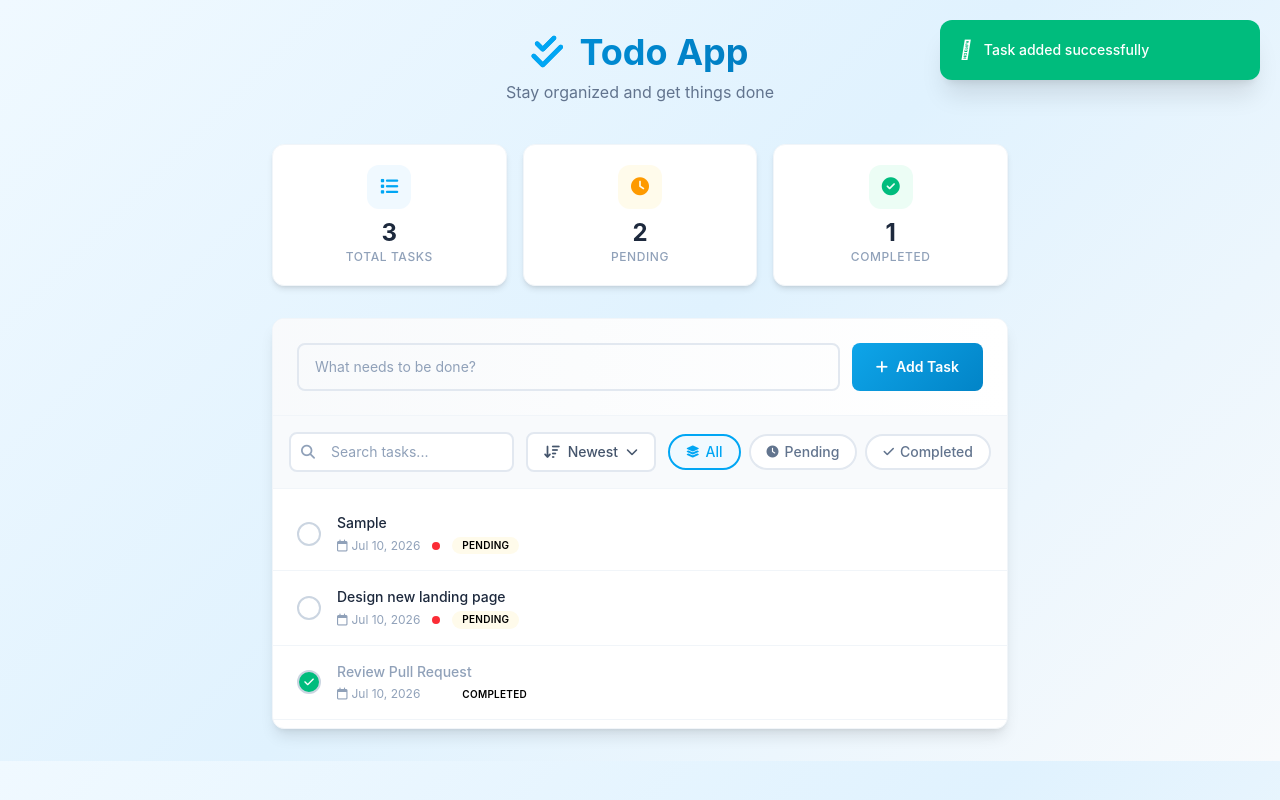
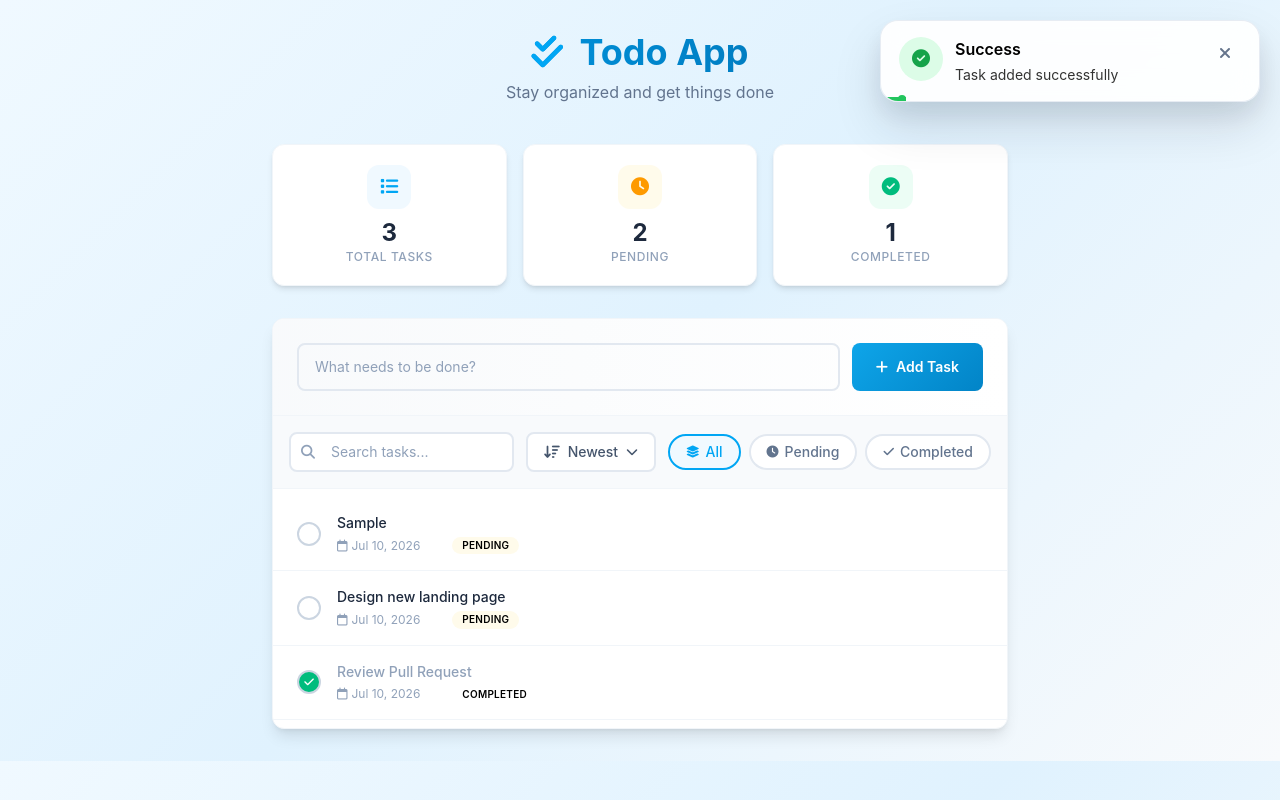
Before and after one commit to MostafaShora/Todo-App, an Angular app: page / in a window 1280 px wide. Both pictures are taken after typing "Sample" into the empty fields and a click on the button "Add Task". Built offline with nearby package versions, Linux system fonts and the light colour scheme.

Commit message:
Implement toast notifications with enhanced styling and close functionality

```diff
--- a/src/app/components/todo-item/todo-item.html
+++ b/src/app/components/todo-item/todo-item.html
@@ -1,4 +1,4 @@
-<div class="todo-item flex items-center gap-4 px-6 py-4 border-b border-slate-100 animate-slide-in">
+<div class="todo-item flex items-center gap-4 px-6 py-4 border-b border-slate-100 animate-slide-in hover:bg-slate-50">
   <div
     class="todo-check w-6 h-6 rounded-full border-2 flex items-center justify-center cursor-pointer flex-shrink-0 transition-colors duration-200"
     [ngClass]="
--- a/src/app/shared/components/toast/toast.css
+++ b/src/app/shared/components/toast/toast.css
@@ -1,7 +1,206 @@
+.toast-container {
+  position: fixed;
+  top: 20px;
+  right: 20px;
+  width: 380px;
+  z-index: 9999;
+
+  display: flex;
+  flex-direction: column;
+  gap: 14px;
+
+  pointer-events: none;
+}
+
+.toast-card {
+  position: relative;
+  overflow: hidden;
+
+  align-items: flex-start;
+  gap: 14px;
+
+  padding: 16px 18px;
+
+  border-radius: 18px;
+
+  background: rgba(255, 255, 255, 0.92);
+  backdrop-filter: blur(14px);
+  -webkit-backdrop-filter: blur(14px);
+
+  border: 1px solid rgba(226, 232, 240, 0.8);
+
+  box-shadow:
+    0 12px 24px rgba(15, 23, 42, 0.08),
+    0 24px 50px rgba(15, 23, 42, 0.12);
+
+  pointer-events: auto;
+
+  animation: slideIn 0.4s ease;
+
+  transition:
+    transform 0.35s ease,
+    box-shadow 0.35s ease,
+    opacity 0.3s ease;
+}
+
+.toast-card:hover {
+  transform: translateY(-4px);
+
+  box-shadow:
+    0 18px 35px rgba(15, 23, 42, 0.1),
+    0 28px 60px rgba(15, 23, 42, 0.16);
+}
+
+/* ========= Icon ========= */
+
+.toast-icon {
+  width: 44px;
+  height: 44px;
+
+  flex-shrink: 0;
+
+  border-radius: 50%;
+
+  display: flex;
+  align-items: center;
+  justify-content: center;
+
+  font-size: 18px;
+
+  animation: pop 0.35s ease;
+}
+
+.success .toast-icon {
+  background: #dcfce7;
+  color: #16a34a;
+}
+
+.error .toast-icon {
+  background: #fee2e2;
+  color: #dc2626;
+}
+
+.warning .toast-icon {
+  background: #fef3c7;
+  color: #d97706;
+}
+
+.info .toast-icon {
+  background: #dbeafe;
+  color: #2563eb;
+}
+
+/* ========= Content ========= */
+
+.toast-content {
+  flex: 1;
+}
+
+.toast-title {
+  font-size: 15px;
+  font-weight: 700;
+  color: #0f172a;
+  margin-bottom: 4px;
+}
+
+.toast-message {
+  font-size: 14px;
+  color: #64748b;
+  line-height: 1.5;
+}
+
+/* ========= Close Button ========= */
+
+.close-btn {
+  width: 32px;
+  height: 32px;
+
+  border: none;
+  background: transparent;
+
+  border-radius: 10px;
+
+  color: #64748b;
+
+  cursor: pointer;
+
+  transition: 0.25s;
+}
+
+.close-btn:hover {
+  background: #f1f5f9;
+  color: #0f172a;
+  transform: rotate(90deg);
+}
+
+/* ========= Progress ========= */
+
+.progress {
+  position: absolute;
+
+  left: 0;
+  bottom: 0;
+
+  height: 4px;
+  width: 100%;
+
+  animation: progress 3s linear forwards;
+}
+
+.success .progress {
+  background: #22c55e;
+}
+
+.error .progress {
+  background: #ef4444;
+}
+
+.warning .progress {
+  background: #f59e0b;
+}
+
+.info .progress {
+  background: #3b82f6;
+}
+
+.toast-card:hover .progress {
+  animation-play-state: paused;
+}
+
+.progress::after {
+  content: '';
+
+  position: absolute;
+
+  right: 0;
+  top: 50%;
+
+  width: 8px;
+  height: 8px;
+
+  border-radius: 50%;
+
+  background: inherit;
+
+  transform: translateY(-50%);
+}
+
+/* ========= Closing ========= */
+
+.toast-card.closing {
+  animation: slideOut 0.3s ease forwards;
+}
+
+/* ========= Animations ========= */
+
 @keyframes slideIn {
   from {
     opacity: 0;
-    transform: translateX(100%);
+    transform: translateX(120%) scale(0.92);
+  }
+
+  70% {
+    transform: translateX(-8px) scale(1);
   }
 
   to {
@@ -10,6 +209,55 @@
   }
 }
 
-.animate-slide-in {
-  animation: slideIn .35s ease;
+@keyframes slideOut {
+  from {
+    opacity: 1;
+    transform: translateX(0) scale(1);
+  }
+
+  to {
+    opacity: 0;
+    transform: translateX(120%) scale(0.9);
+  }
 }
+
+@keyframes progress {
+  from {
+    width: 100%;
+  }
+
+  to {
+    width: 0%;
+  }
+}
+
+@keyframes pop {
+  from {
+    transform: scale(0.5);
+    opacity: 0;
+  }
+
+  70% {
+    transform: scale(1.15);
+  }
+
+  to {
+    transform: scale(1);
+    opacity: 1;
+  }
+}
+
+/* ========= Mobile ========= */
+
+@media (max-width: 640px) {
+  .toast-container {
+    left: 16px;
+    right: 16px;
+    top: 16px;
+    width: auto;
+  }
+
+  .toast-card {
+    padding: 14px;
+  }
+}
--- a/src/app/shared/components/toast/toast.html
+++ b/src/app/shared/components/toast/toast.html
@@ -1,25 +1,52 @@
+<div class="toast-container">
   @for (toast of toastService.toasts(); track toast.id) {
     <div
-    class="fixed top-5 right-5 z-50 flex items-center gap-3 rounded-xl px-5 py-4 shadow-xl text-white min-w-[320px] animate-slide-in"
-    [ngClass]="{
-      'bg-emerald-500': toast.type === 'success',
-      'bg-red-500': toast.type === 'error',
-      'bg-amber-500': toast.type === 'warning',
-      'bg-sky-500': toast.type === 'info',
-    }"
+      class="toast-card"
+      [class.success]="toast.type === 'success'"
+      [class.error]="toast.type === 'error'"
+      [class.warning]="toast.type === 'warning'"
+      [class.info]="toast.type === 'info'"
+      [class.closing]="toast.closing"
     >
-    <i
-      class="text-lg"
-      [ngClass]="{
-        'fa-solid fa-circle-check': toast.type === 'success',
-        'fa-solid fa-circle-xmark': toast.type === 'error',
-        'fa-solid fa-triangle-exclamation': toast.type === 'warning',
-        'fa-solid fa-circle-info': toast.type === 'info',
-      }"
-    ></i>
+      <div class="flex justify-between items-start w-full">
+        <div class="flex gap-3">
+          <div class="toast-icon">
+            @switch (toast.type) {
+              @case ('success') {
+                <i class="fa-solid fa-circle-check"></i>
+              }
 
-    <span class="text-sm font-medium">
+              @case ('error') {
+                <i class="fa-solid fa-circle-xmark"></i>
+              }
+
+              @case ('warning') {
+                <i class="fa-solid fa-triangle-exclamation"></i>
+              }
+
+              @default {
+                <i class="fa-solid fa-circle-info"></i>
+              }
+            }
+          </div>
+
+          <div>
+            <h4 class="font-semibold">
+              {{ toast.title }}
+            </h4>
+
+            <p class="text-sm opacity-80 mt-1">
               {{ toast.message }}
-    </span>
+            </p>
+          </div>
+        </div>
+
+        <button class="close-btn" (click)="toastService.close(toast.id)">
+          <i class="fa-solid fa-xmark"></i>
+        </button>
+      </div>
+
+      <div class="progress"></div>
     </div>
   }
+</div>
--- a/src/app/shared/models/toast.model.ts
+++ b/src/app/shared/models/toast.model.ts
@@ -6,4 +6,5 @@ export interface Toast {
   message: string;
   type: ToastType;
   duration: number;
+  closing?: boolean;
 }
--- a/src/app/shared/services/toast.ts
+++ b/src/app/shared/services/toast.ts
@@ -23,7 +23,9 @@ export class ToastService {
         this.toasts.update(t => [...t, toast]);
 
         setTimeout(() => {
-            this.remove(toast.id);
+
+            this.close(toast.id);
+
         }, duration);
 
     }
@@ -33,4 +35,25 @@ export class ToastService {
             t.filter(x => x.id !== id)
         );
     }
+
+    close(id: number) {
+
+        this.toasts.update(toasts =>
+            toasts.map(toast =>
+                toast.id === id
+                    ? {
+                        ...toast,
+                        closing: true
+                    }
+                    : toast
+            )
+        );
+
+        setTimeout(() => {
+
+            this.remove(id);
+
+        }, 300);
+
+    }
 }
```
Lines whose indentation alone changed are shown as unchanged.
